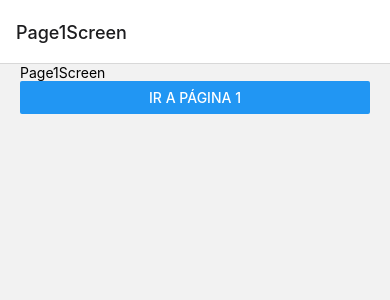
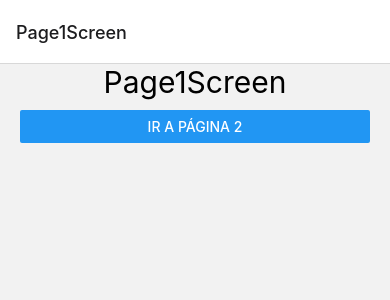
Before and after one commit to Newflaree/react-native_navigationApp, a React Native app: screen /Page1Screen in a window 390 px wide. Shown: the top 300 px of the page. Built offline with nearby package versions, Linux system fonts and the light colour scheme.

Commit message:
Estilizando el Stack Navigator

```diff
--- a/src/navigation/StackNavigator.jsx
+++ b/src/navigation/StackNavigator.jsx
@@ -12,10 +12,28 @@ const Stack = createStackNavigator();
 
 export const StackNavigator = () => {
   return (
-    <Stack.Navigator>
+    <Stack.Navigator
+      //initialRouteName='Page2Screen'
+      screenOptions={{
+        headerStyle: {
+          elevation: 0,
+          shadowColor: 'transparent'
+        },
+        cardStyle: {
+          backgroudColor: 'white'
+        }
+      }}
+    >
       <Stack.Screen name='Page1Screen' component={ Page1Screen } />
       <Stack.Screen name='Page2Screen' component={ Page2Screen } />
-      <Stack.Screen name='Page3Screen' component={ Page3Screen } />
+
+      <Stack.Screen
+        name='Page3Screen'
+        component={ Page3Screen }
+        options={{
+          title: '3ra Page'
+        }}
+      />
     </Stack.Navigator>
   );
 }
--- a/src/screens/Page1Screen.jsx
+++ b/src/screens/Page1Screen.jsx
@@ -1,17 +1,15 @@
 import { Button,View, Text } from 'react-native';
-import {styles} from '../theme';
+import { styles } from '../theme';
 
 
 export const Page1Screen = ({ navigation }) => {
 
-  console.log();
-
   return (
     <View style={ styles.globalMargin }>
-      <Text>Page1Screen</Text>
+      <Text style={ styles.title }>Page1Screen</Text>
 
       <Button
-        title='Ir a Página 1'
+        title='Ir a Página 2'
         onPress={ () => navigation.navigate( 'Page2Screen' ) }
       />
     </View>
--- a/src/screens/Page2Screen.jsx
+++ b/src/screens/Page2Screen.jsx
@@ -1,9 +1,17 @@
+import {useEffect} from 'react';
 import { Button, View, Text } from 'react-native';
 // Styles
 import { styles } from '../theme';
 
 
 export const Page2Screen = ({ navigation }) => {
+  useEffect( ()=> {
+    navigation.setOptions({
+      title: 'Segunda',
+      headerBackTitle: 'Anterior'
+    });
+  }, [] );
+
   return (
     <View style={ styles.globalMargin }>
       <Text>Page2Screen</Text>
--- a/src/theme/AppTheme.jsx
+++ b/src/theme/AppTheme.jsx
@@ -4,5 +4,10 @@ import { StyleSheet } from 'react-native';
 export const styles = StyleSheet.create({
   globalMargin: {
     marginHorizontal: 20
+  },
+  title: {
+    textAlign: 'center',
+    fontSize: 30,
+    marginBottom: 10
   }
 });
```
